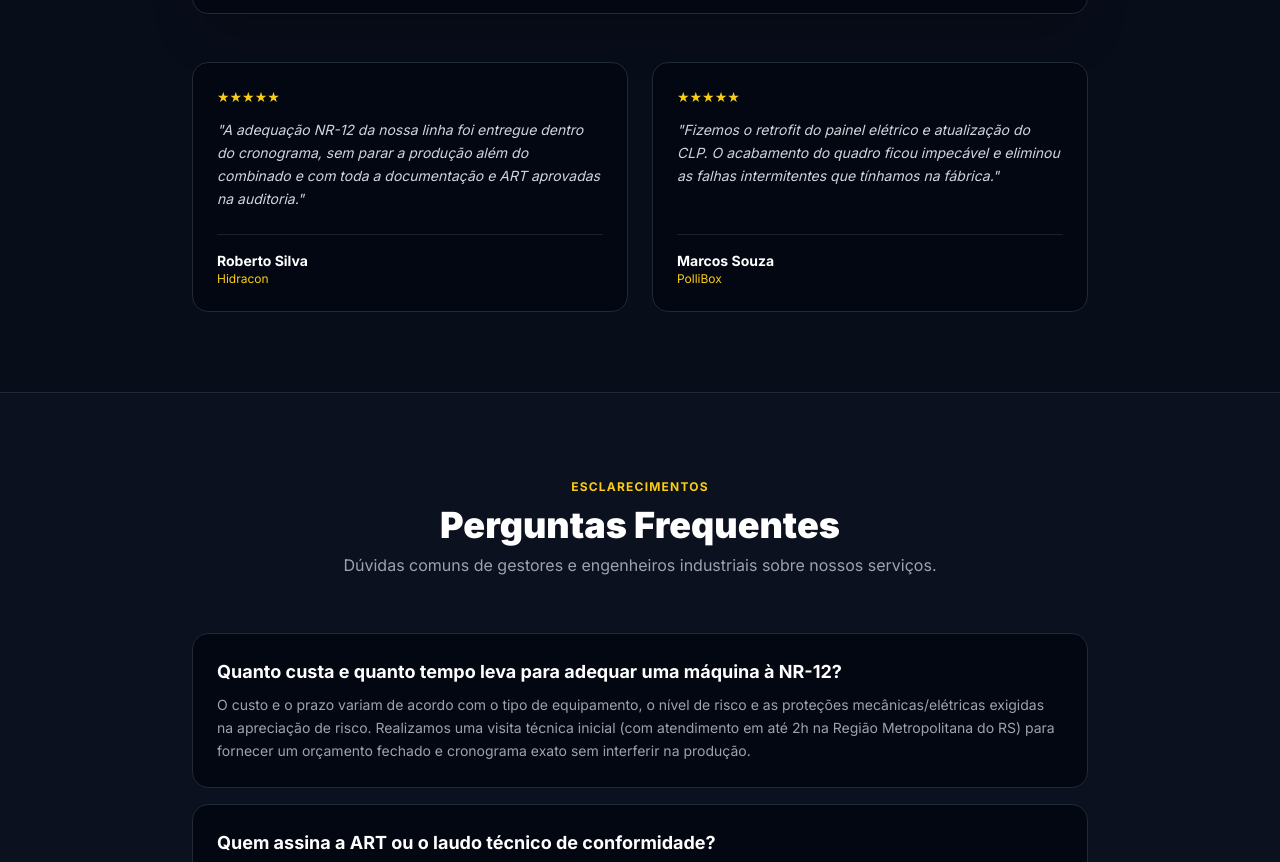
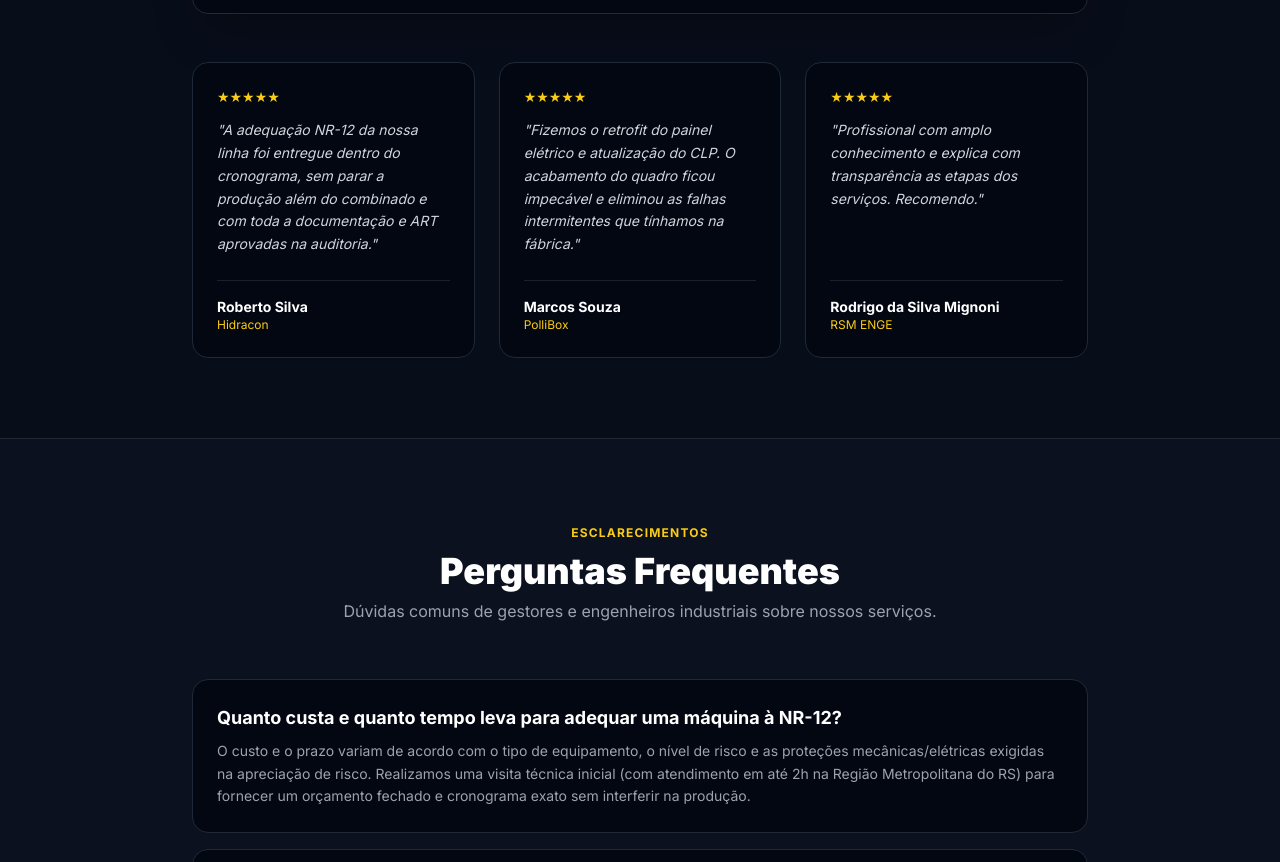
Before and after one commit to antoniocarlosm236-art/site-anf, a plain HTML site: page index.html in a window 1280 px wide. Shown: the part 2947-3809 px from the top of the page. Drawn offline with nearby package versions, Linux system fonts and the light colour scheme.

Commit message:
Update index.html

```diff
--- a/index.html
+++ b/index.html
@@ -318,7 +318,7 @@
       </div>
 
       <!-- Depoimentos cadastrados -->
-      <div class="grid md:grid-cols-2 gap-6">
+      <div class="grid md:grid-cols-3 gap-6">
         <div class="bg-gray-950 border border-gray-800 p-6 rounded-2xl flex flex-col justify-between">
           <div>
             <div class="flex text-nrYellow text-sm mb-3">★★★★★</div>
@@ -340,6 +340,16 @@
             <p class="text-xs text-nrYellow">PolliBox</p>
           </div>
         </div>
+        <div class="bg-gray-950 border border-gray-800 p-6 rounded-2xl flex flex-col justify-between">
+  <div>
+    <div class="flex text-nrYellow text-sm mb-3">★★★★★</div>
+    <p class="text-sm text-gray-300 italic leading-relaxed">"Profissional com amplo conhecimento e explica com transparência as etapas dos serviços. Recomendo."</p>
+  </div>
+  <div class="mt-6 pt-4 border-t border-gray-800/80">
+    <p class="text-white font-bold text-sm">Rodrigo da Silva Mignoni</p>
+    <p class="text-xs text-nrYellow">RSM ENGE</p>
+  </div>
+</div>
       </div>
     </div>
   </section>
```
